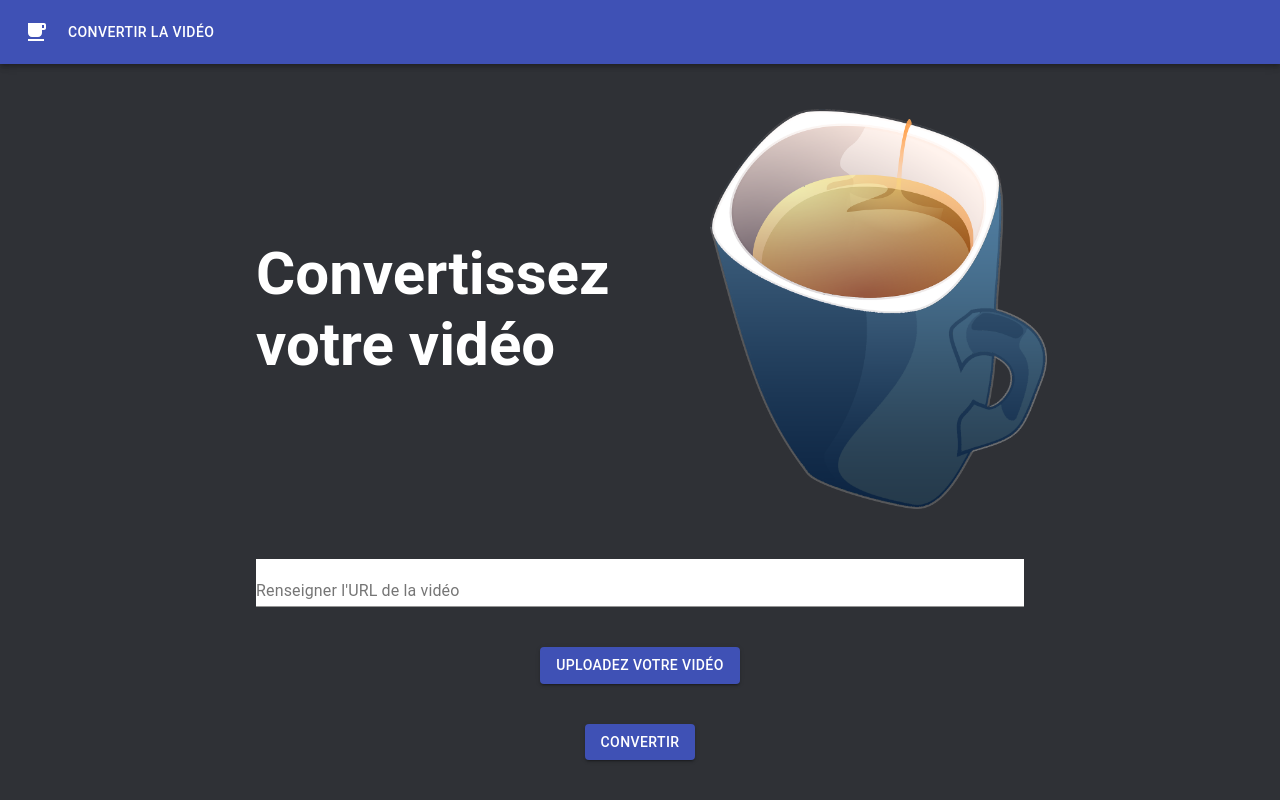
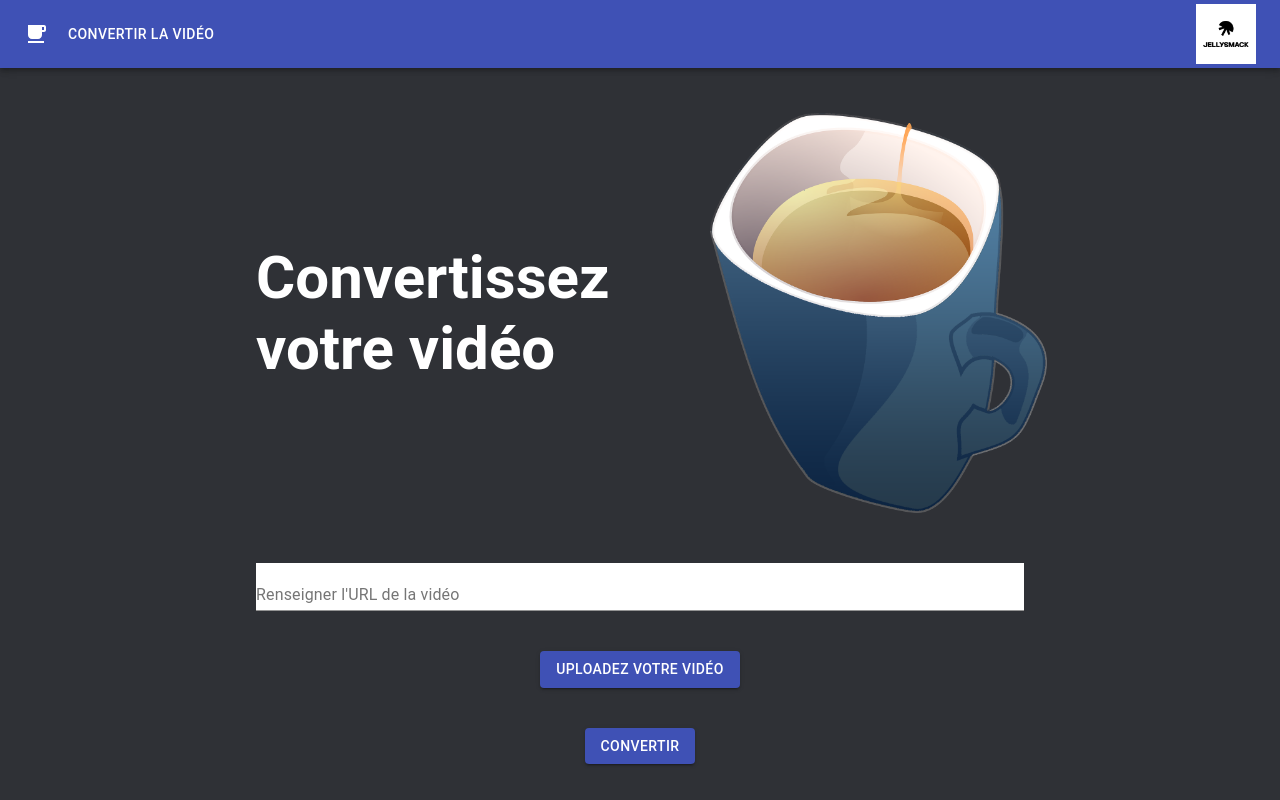
Before and after one commit to saveriubattesti/machinehackafe, a React (Create React App) app in the folder front/: page / in a window 1280 px wide. Built offline with nearby package versions, Linux system fonts and the light colour scheme.

Commit message:
add jelly logo

```diff
--- a/front/src/Home.js
+++ b/front/src/Home.js
@@ -14,9 +14,6 @@ function goToStep2() {
 }
 
 function selectFormat(format) {
-    console.log(format)
-    const formatContainer = document.getElementsByClassName("formatContainer");
-
     const formatsIds = [ "instaCarreFormat", "instaVFormat", "instaHFormat", "instaStoryFormat", "tiktokFormat", "youtubeFormat", "fbHFormat", "fbCarreFormat" ];
 
     formatsIds.forEach(id => {
@@ -24,12 +21,17 @@ function selectFormat(format) {
     })
 
     document.getElementById(format).style.border = "thick solid #3f51b5";
-
 }
 
 function uploadFile() {
-    let upload = document.getElementById("upload").value;
-    document.getElementById("tf").value = upload;
+    if (document.getElementById("upload").value != "") {
+        const upload = document.getElementById("upload").value;
+        console.log("ta maman");
+        console.log(upload);
+        if (upload != null) {
+            document.getElementById("tf").value = upload;
+        }
+    }
 }
 
 const useStyles = makeStyles((theme) => ({
--- a/front/src/NavBar.js
+++ b/front/src/NavBar.js
@@ -5,7 +5,7 @@ import Toolbar from '@material-ui/core/Toolbar';
 import Button from '@material-ui/core/Button';
 import IconButton from '@material-ui/core/IconButton';
 import LocalCafeIcon from '@material-ui/icons/LocalCafe';
-
+import jelly from './jelly.png';
 
 const useStyles = makeStyles((theme) => ({
     root: {
@@ -17,11 +17,17 @@ const useStyles = makeStyles((theme) => ({
     title: {
         color: "white",
     },
+    imgContainer: {
+        marginTop: 4,
+        marginLeft: "auto",
+    },
+    img: {
+        height: 60,
+    }
 }));
 
 export default function ButtonAppBar() {
     const classes = useStyles();
-
 
     return (
         <div className={classes.root}>
@@ -35,6 +41,9 @@ export default function ButtonAppBar() {
                     >
                         Convertir la vidéo
                     </Button>
+                    <div className={classes.imgContainer}>
+                        <img className={classes.img} src={jelly} alt="Jellysmack" />
+                    </div>
                 </Toolbar>
             </AppBar>
         </div>
```
Also changed, not shown: front/src/jelly.png (added), 1 other file (tests, documents, lock files or other folders). Lines whose indentation alone changed are shown as unchanged.
